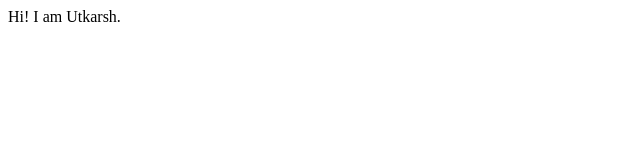
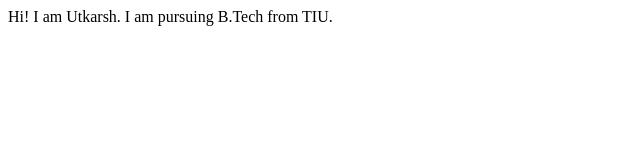
Before and after one commit to utkarsh-shrivastava/utkarsh-sample, a plain HTML site: page index.html in a window 1280 px wide. Shown: the whole page, without its empty margins (0-640 px from the left). Drawn offline with Linux system fonts and the light colour scheme.

Commit message:
update details

```diff
--- a/index.html
+++ b/index.html
@@ -8,5 +8,6 @@
 </head>
 <body>
     Hi! I am Utkarsh.
+    I am pursuing B.Tech from TIU.
 </body>
 </html>
```
